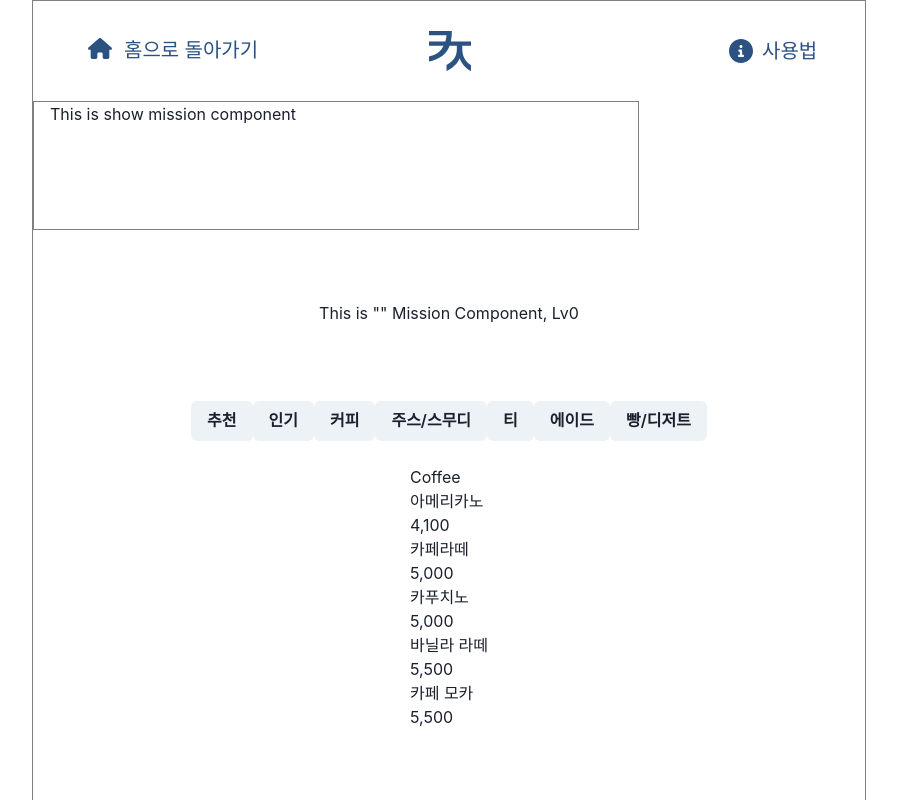
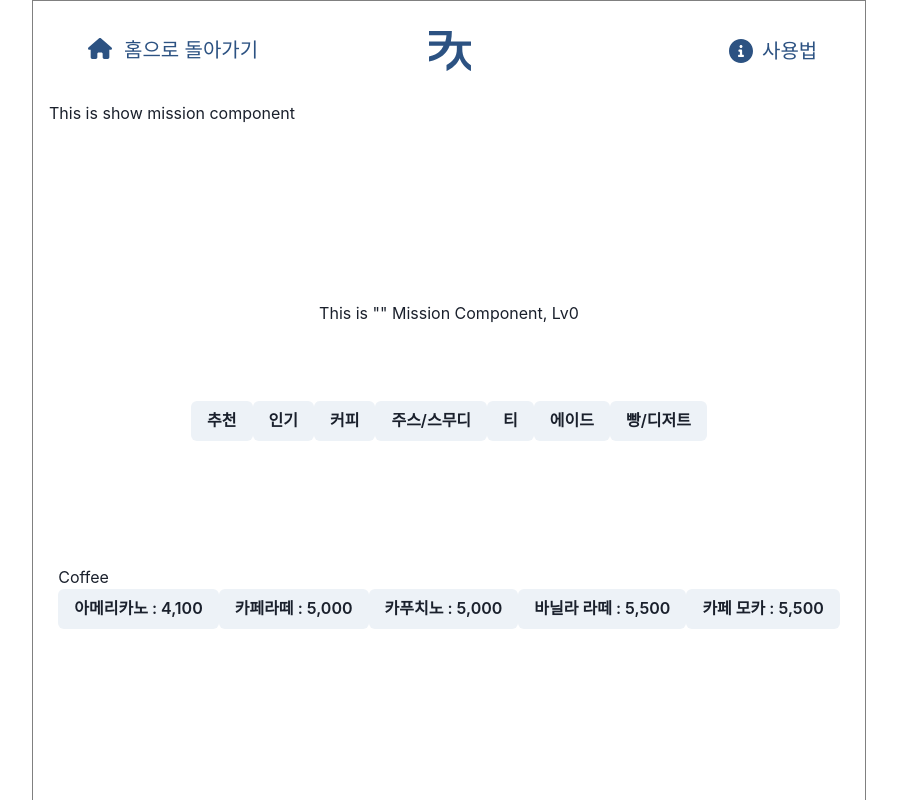
Before and after one commit to Randy-Hwang/keasy, a React (Vite) app: page /cafe in a window 1280 px wide. Both pictures are taken after a click on the button "커피". Shown: the top 800 px of the page, without its empty margins (191-1088 px from the left). Built offline with nearby package versions, Linux system fonts and the light colour scheme; a web font is replaced by a local one.

Commit message:
Missing ./react export in zustand package -> bug fixed. add localStorage to maintain difficulty options in browser refresh. (#21)

```diff
--- a/src/components/ChooseDifficulty.tsx
+++ b/src/components/ChooseDifficulty.tsx
@@ -1,6 +1,6 @@
 import { Box, Text } from '@chakra-ui/react';
 
-import { Clicked, ClickedLevel } from '../states/states';
+import { Clicked, ClickedLevel, ClickedValue } from '../states/states';
 import { useNavigate } from 'react-router-dom';
 
 import Lv1_unselected from '../assets/difficultyAssets/lv1_unselected.svg';
@@ -10,13 +10,10 @@ import Lv1_selected from '../assets/difficultyAssets/lv1_selected.svg';
 import Lv2_selected from '../assets/difficultyAssets/lv2_selected.svg';
 import Lv3_selected from '../assets/difficultyAssets/lv3_selected.svg';
 
-interface IProps {
-  ChoosenStore: string;
-}
-
-const ChooseDifficulty = (ChoosenStore: IProps) => {
+const ChooseDifficulty = () => {
   const { isClicked, setIsClicked } = Clicked((state) => state);
   const { clickedLevel, setClickedLevel } = ClickedLevel((state) => state);
+  const { clickedValue } = ClickedValue();
   const navigate = useNavigate();
 
   return (
@@ -31,7 +28,7 @@ const ChooseDifficulty = (ChoosenStore: IProps) => {
         border="1px solid gray"
       />
 
-      {ChoosenStore.ChoosenStore === 'cafe' ? (
+      {clickedValue === 'cafe' ? (
         <Text
           w={338}
           h={53}
@@ -55,7 +52,7 @@ const ChooseDifficulty = (ChoosenStore: IProps) => {
           fontSize={36}
           lineHeight="53px"
         >
-          <strong>패스트 푸드점</strong>을 연습하시겠어요?
+          <strong>푸드코트</strong>를 연습하시겠어요?
         </Text>
       )}
 
--- a/src/components/ShowMission.tsx
+++ b/src/components/ShowMission.tsx
@@ -2,14 +2,7 @@ import { Container } from '@chakra-ui/react';
 
 const ShowMission = () => {
   return (
-    <Container
-      position="absolute"
-      w={834}
-      h={129}
-      left={0}
-      top={100}
-      border="1px solid gray"
-    >
+    <Container position="absolute" w={834} h={129} left={0} top={100}>
       This is show mission component
     </Container>
   );
--- a/src/components/cafe/CoffeeMenu.tsx
+++ b/src/components/cafe/CoffeeMenu.tsx
@@ -1,44 +1,68 @@
+import { Button } from '@chakra-ui/react';
+import {
+  Amount,
+  CoffeeSweetness,
+  IceAmount,
+  ShotAmount,
+  Size,
+  Temperature,
+} from '../../states/cafeOptions';
+
 const CoffeeMenu = () => {
+  const { coffeeSweetness, setCoffeeSweetness } = CoffeeSweetness(
+    (state) => state
+  );
+  const { temperature, setTemperature } = Temperature((state) => state);
+  const { shotAmount, setShotAmount } = ShotAmount((state) => state);
+  const { iceAmount, setIceAmount } = IceAmount((state) => state);
+  const { amount, setAmount } = Amount((state) => state);
+  const { size, setSize } = Size((state) => state);
+
+  const coffeeOptions = { temperature, shotAmount, iceAmount, amount, size };
+
   const menuList = [
     {
       name: '아메리카노',
       price: '4,100',
       img: '',
-      options: {},
+      options: coffeeOptions,
     },
     {
       name: '카페라떼',
       price: '5,000',
       img: '',
-      options: {},
+      options: coffeeOptions,
     },
     {
       name: '카푸치노',
       price: '5,000',
       img: '',
-      options: {},
+      options: coffeeOptions,
     },
     {
       name: '바닐라 라떼',
       price: '5,500',
       img: '',
-      options: {},
+      options: coffeeOptions,
     },
     {
       name: '카페 모카',
       price: '5,500',
       img: '',
-      options: {},
+      options: coffeeOptions,
     },
   ];
+
+  console.log(menuList);
 
   return (
     <div>
       <h1>Coffee</h1>
-      {menuList.map((menu) => (
+      {menuList.map((menu, idx) => (
         <>
-          <div>{menu.name}</div>
-          <div>{menu.price}</div>
+          <Button key={idx}>
+            {menu.name} : {menu.price}
+          </Button>
         </>
       ))}
     </div>
--- a/src/pages/Home.tsx
+++ b/src/pages/Home.tsx
@@ -167,7 +167,7 @@ const Home = () => {
         />
       </Box>
 
-      {isClicked ? <ChooseDifficulty ChoosenStore={clickedValue} /> : null}
+      {isClicked ? <ChooseDifficulty /> : null}
     </Wrapper>
   );
 };
--- a/src/pages/Mission.tsx
+++ b/src/pages/Mission.tsx
@@ -1,5 +1,4 @@
 import { Box, Button } from '@chakra-ui/react';
-import { useState } from 'react';
 import { ClickedLevel, ClickedValue } from '../states/states';
 
 import HeaderWhite from '../components/HeaderWhite';
--- a/src/states/cafeOptions.ts
+++ b/src/states/cafeOptions.ts
@@ -1,7 +1,7 @@
 // 커피가 가져야 할 state : temperature, amount, size, iceAmount(차가울때), shotAmount, sweetness
 // 주스/스무디/에이드 : amount, size, sweetness
 // 티 : temperature, amount, size, iceAmount(차가울때)
-import create from 'zustand/react';
+import create from 'zustand';
 
 interface ITemperature {
   temperature: 'hot' | 'cold' | 'none';
@@ -70,26 +70,3 @@ export const Sweetness = create<ISweetness>((set) => ({
   setSweetness: (sweetness: 'normal' | 'less' | 'cinnamon') =>
     set({ sweetness: sweetness }),
 }));
-
-export const CoffeeOptions = {
-  temperature: Temperature,
-  amount: Amount,
-  size: Size,
-  iceAmount: IceAmount,
-  shotAmount: ShotAmount,
-  sweetness: CoffeeSweetness,
-};
-
-export const JuiceOptions = {
-  temperature: 'cold',
-  amount: Amount,
-  size: Size,
-  sweetness: Sweetness,
-};
-
-export const TeaOptions = {
-  temperature: Temperature,
-  amount: Amount,
-  size: Size,
-  iceAmount: IceAmount,
-};
--- a/src/states/states.ts
+++ b/src/states/states.ts
@@ -14,17 +14,27 @@ interface IclickedLevel {
   setClickedLevel: (clickedLevel: number) => void;
 }
 export const ClickedLevel = create<IclickedLevel>((set) => ({
-  clickedLevel: 0,
-  setClickedLevel: (clickedLevel: number) =>
-    set({ clickedLevel: clickedLevel }),
+  clickedLevel:
+    localStorage.getItem('clickedLevel') !== null
+      ? Number(localStorage.getItem('clickedLevel'))
+      : 0,
+  setClickedLevel: (clickedLevel: number) => {
+    localStorage.setItem('clickedLevel', clickedLevel.toString());
+    set({ clickedLevel: clickedLevel });
+  },
 }));
 
 interface IclickedValue {
-  clickedValue: string;
+  clickedValue: string | null;
   setClickedValue: (clickedValue: string) => void;
 }
 export const ClickedValue = create<IclickedValue>((set) => ({
-  clickedValue: '',
-  setClickedValue: (clickedValue: string) =>
-    set({ clickedValue: clickedValue }),
+  clickedValue:
+    localStorage.getItem('clickedValue') !== null
+      ? localStorage.getItem('clickedValue')
+      : '',
+  setClickedValue: (clickedValue: string) => {
+    localStorage.setItem('clickedValue', clickedValue);
+    set({ clickedValue: clickedValue });
+  },
 }));
```
